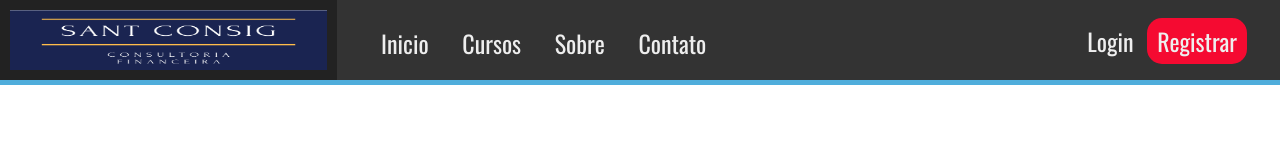
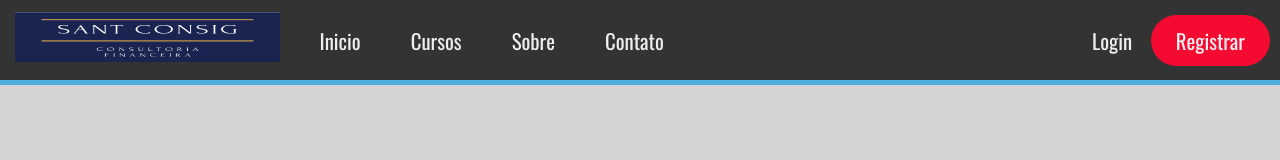
Before and after one commit to rodri-oliveira/menu, a plain HTML site: page index.html in a window 1280 px wide. Drawn offline with nearby package versions, Linux system fonts and the light colour scheme.

Commit message:
finalizando o projeto menu e aplicando os conceito flex-box

```diff
--- a/index.html
+++ b/index.html
@@ -7,7 +7,7 @@
     <link href="https://fonts.googleapis.com/css?family=Oswald" rel="stylesheet">
     <link href="https://maxcdn.bootstrapcdn.com/font-awesome/4.7.0/css/font-awesome.min.css" rel="stylesheet">
     <style>
-        * {
+        /* * {
             box-sizing: border-box;
         }
 
@@ -22,7 +22,7 @@
             border-bottom: solid 5px #4faddb;
             height: 80px;
             box-sizing: content-box;
-            /*o box fica do tamnho do conteudo*/
+
         }
 
         .logo {
@@ -34,19 +34,9 @@
 
         .logo img {
             height: 100%;
-            /*a logo ocupa 100%*/
+
         }
 
-        .menu-toggle {
-            float: right;
-            color: #eee;
-            background-color: #555;
-            border: solid 1px #777;
-            border-radius: 5px;
-            height: 40px;
-            padding: 10px 20px;
-            margin: 20px 15px;
-        }
 
         .menu {
             display: inline-block;
@@ -92,12 +82,6 @@
             margin: 10px;
         }
 
-        .registrar {
-            background-color: #f50a31;
-            color: #fff
-        }
-
-        /* iniciando media query */
 
         @media(min-width: 679px) {
             .menu-toggle {
@@ -115,6 +99,80 @@
             .autenticacao {
                 display: none;
             }
+        } */
+        .registrar {
+            background-color: #f50a31;
+            color: #fff
+        }
+
+        body {
+            margin: 0;
+            font-family: 'Oswald', sans-serif;
+            background-color: lightgray;
+        }
+
+        .cabecalho {
+            background-color: #333;
+            color: #fff;
+            border-bottom: solid 5px #4faddb;
+            height: 80px;
+        }
+
+        .logo img {
+            height: 50px;
+        }
+
+        .menu ul {
+            list-style: none;
+            margin: 0;
+            padding: 0;
+        }
+
+        .cabecalho a {
+            text-decoration: none;
+            color: #eee;
+            font-size: 1.3em;
+            padding: 10px 15px;
+        }
+
+        .menu a:hover {
+            background-color: #4faddb;
+            color: #000;
+
+        }
+
+        .cabecalho .botao {
+            border-radius: 30px;
+            padding: 10px 25px;
+            margin-right: 10px;
+        }
+
+        .destaque {
+            background-color: #f50a31;
+            color: #fff;
+        }
+
+        /* solucção com flex-box */
+
+        .cabecalho {
+            display: flex;
+            align-items: center;
+            justify-content: space-between;
+            /*as pontas não tem espaço e sim entre eles*/
+        }
+
+        .menu {
+            flex-grow: 10;
+            /*cresce apnas o menu*/
+        }
+
+        .menu ul {
+            display: flex;
+            /* justify-content: space-around; */
+        }
+
+        .menu li {
+            margin: 0px 10px;
         }
     </style>
 </head>
@@ -126,9 +184,9 @@
                 <img src="./img/Sant Consig Logotipo2.png" alt="logo">
             </a>
         </div>
-        <button class="menu-toggle">
+        <!-- <button class="menu-toggle">
             <i class="fa fa-lg fa-bars"></i>
-        </button>
+        </button> -->
         <nav class="menu">
             <ul>
                 <li>
```
